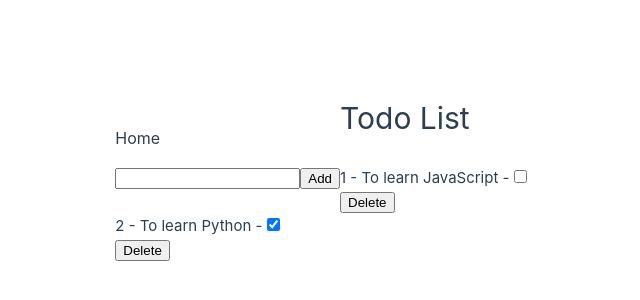
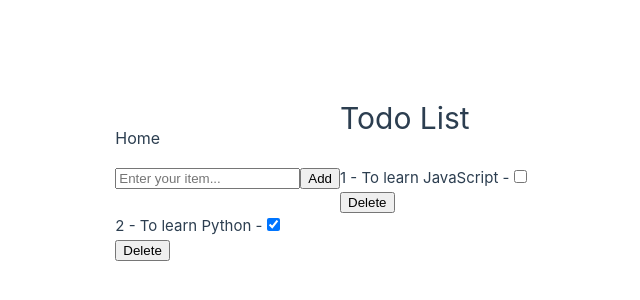
Before and after one commit to kylesinlynn/todo-list-vue3-vite, a Vue app: page / in a window 1280 px wide. Shown: the part 222-522 px from the top of the page, without its empty margins (300-940 px from the left). Built offline with nearby package versions, Linux system fonts and the light colour scheme.

Commit message:
feat: make blank input cannot be added to items list

```diff
--- a/src/components/AddTodoItem.vue
+++ b/src/components/AddTodoItem.vue
@@ -3,17 +3,24 @@ import { ref } from 'vue'
 
 const emit = defineEmits(['addItem'])
 const text = ref('')
+const blank = ref(false)
 
 function addItem() {
-  emit('addItem', text.value)
-  text.value = ''
+  if (!text.value) {
+    blank.value = true
+  } else {
+    emit('addItem', text.value)
+    blank.value = false
+    text.value = ''
+  }
 }
 </script>
 
 <template>
 
   <form @submit.prevent="addItem">
-    <input type="text" v-model="text">
+    <div v-if="blank">Item cannot be blank.</div>
+    <input type="text" v-model="text" placeholder="Enter your item...">
     <button type="submit">Add</button>
   </form>
 
```
